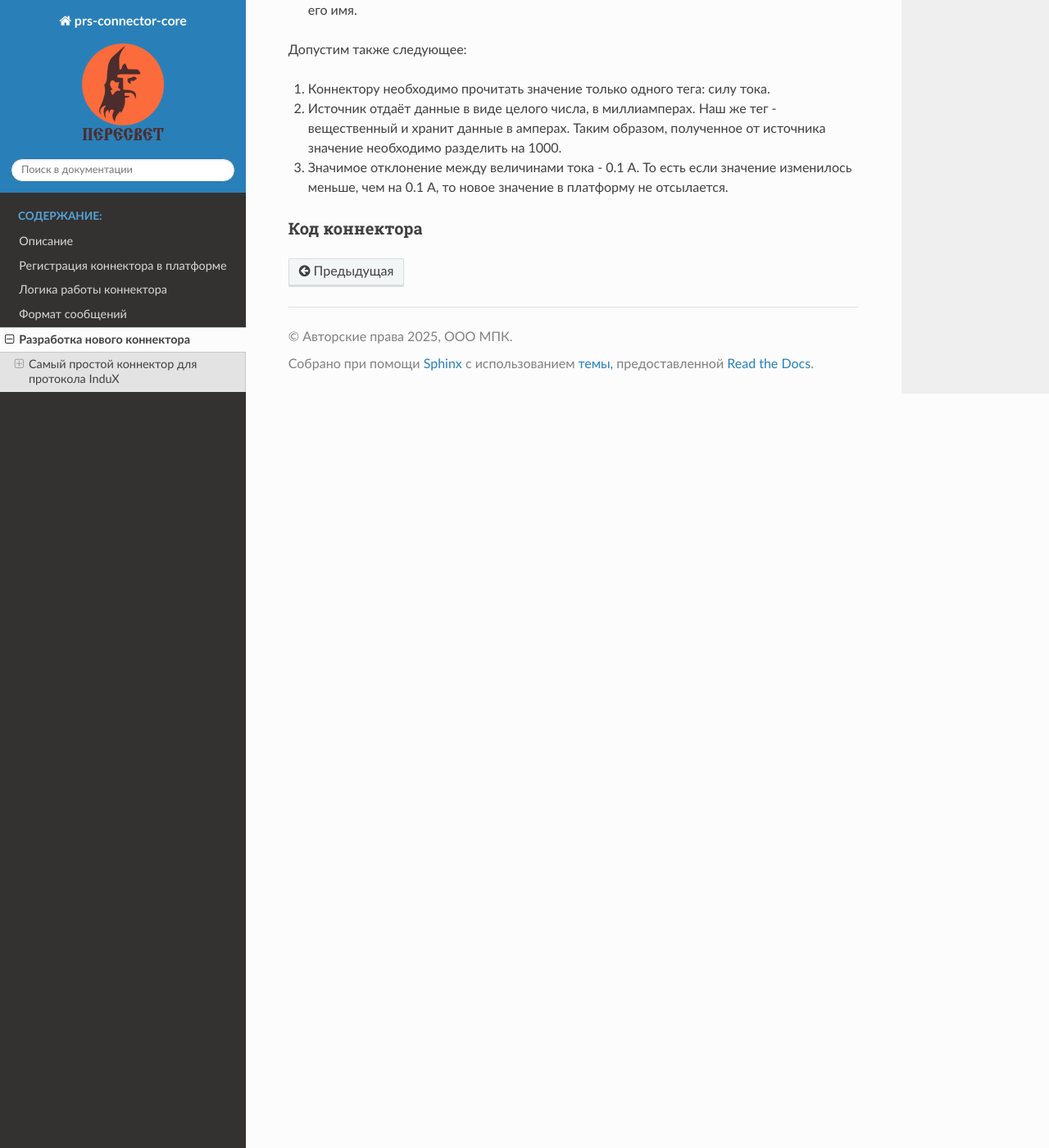
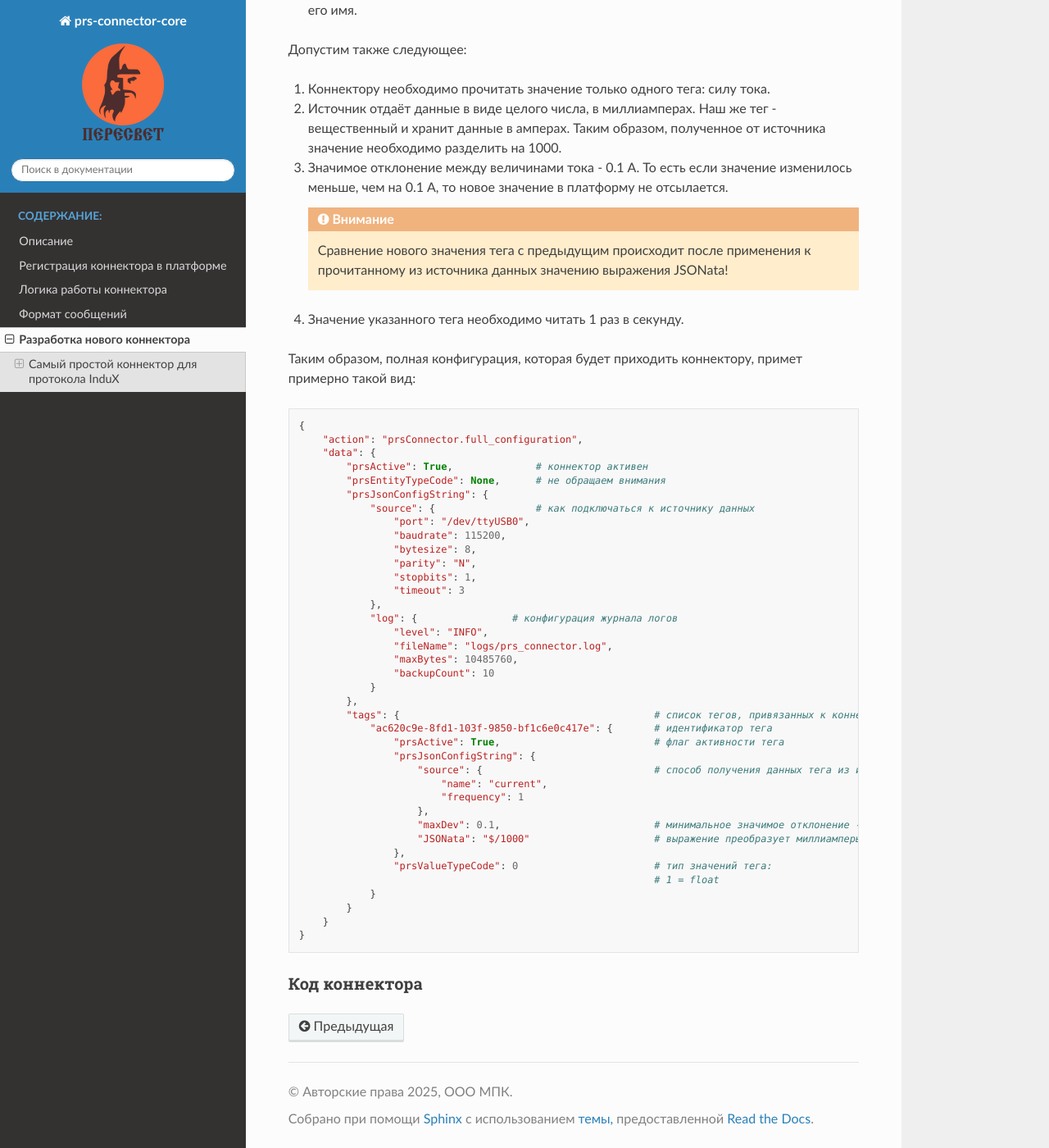
Before and after one commit to mp-co-ru/prs-connector-core, a Sphinx documentation site: the page built from docs/source/create_new_connector.rst, in a window 1280 px wide and 1400 px high, scrolled down 1054 px. Shown: the whole window at 82% size. Built offline with Sphinx 7.4.7 and the Read the Docs theme 3.1.0, drawn with Linux system fonts in a browser that asks for light colours.

Commit message:
#33 in progress

```diff
--- a/docs/source/create_new_connector.rst
+++ b/docs/source/create_new_connector.rst
@@ -130,8 +130,6 @@
             }
         }
 
-
-
 Допустим, протокол ``InduX`` очень прост:
 
 #. Устройство подключается через порт USB и имя подключаемого порта - ``/dev/ttyUSB0``.
@@ -145,5 +143,55 @@
 #. Значимое отклонение между величинами тока - 0.1 А.
    То есть если значение изменилось меньше, чем на 0.1 А, то новое значение в платформу не отсылается.
 
+   .. attention::
+
+      Сравнение нового значения тега с предыдущим происходит после применения к прочитанному из источника данных
+      значению выражения JSONata!
+
+#. Значение указанного тега необходимо читать 1 раз в секунду.
+
+Таким образом, полная конфигурация, которая будет приходить коннектору, примет примерно такой вид:
+
+.. code-block:: python
+
+        {
+            "action": "prsConnector.full_configuration",
+            "data": {
+                "prsActive": True,              # коннектор активен
+                "prsEntityTypeCode": None,      # не обращаем внимания
+                "prsJsonConfigString": {
+                    "source": {                 # как подключаться к источнику данных
+                        "port": "/dev/ttyUSB0",
+                        "baudrate": 115200,
+                        "bytesize": 8,
+                        "parity": "N",
+                        "stopbits": 1,
+                        "timeout": 3
+                    },
+                    "log": {                # конфигурация журнала логов
+                        "level": "INFO",
+                        "fileName": "logs/prs_connector.log",
+                        "maxBytes": 10485760,
+                        "backupCount": 10
+                    }
+                },
+                "tags": {                                           # список тегов, привязанных к коннектору
+                    "ac620c9e-8fd1-103f-9850-bf1c6e0c417e": {       # идентификатор тега
+                        "prsActive": True,                          # флаг активности тега
+                        "prsJsonConfigString": {
+                            "source": {                             # способ получения данных тега из источника
+                                "name": "current",
+                                "frequency": 1
+                            },
+                            "maxDev": 0.1,                          # минимальное значимое отклонение - 0.1 А
+                            "JSONata": "$/1000"                     # выражение преобразует миллиамперы в амперы
+                        },
+                        "prsValueTypeCode": 0                       # тип значений тега:
+                                                                    # 1 = float
+                    }
+                }
+            }
+        }
+
 Код коннектора
 """"""""""""""
```
